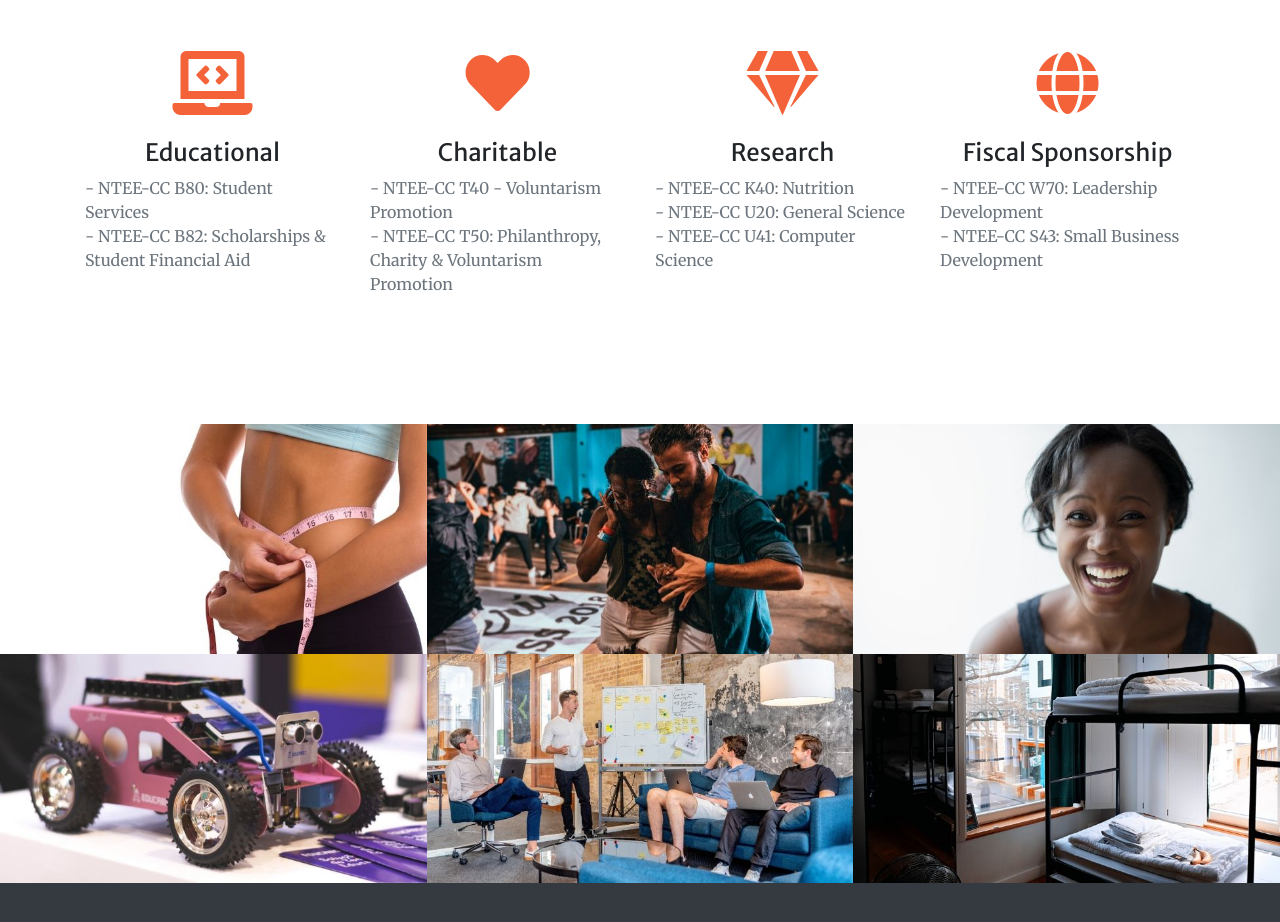
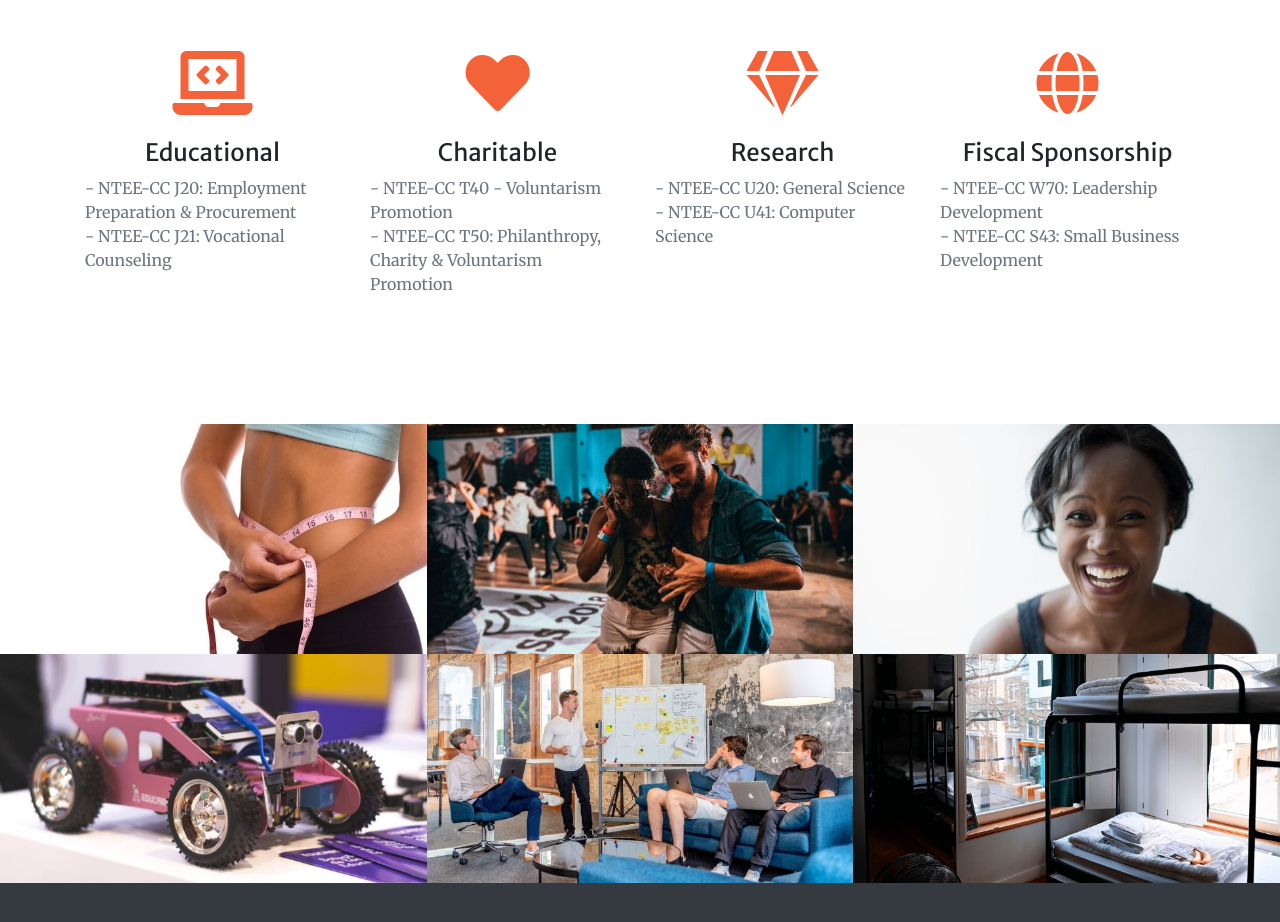
Before and after one commit to ericpalma/deigex.com, a website with bundled scripts: page index.html in a window 1280 px wide. Shown: the part 1713-2635 px from the top of the page. Built offline with nearby package versions, Linux system fonts and the light colour scheme.

Commit message:
Update index.html

```diff
--- a/index.html
+++ b/index.html
@@ -110,7 +110,7 @@
           <div class="mt-5">
             <i class="fas fa-4x fa-laptop-code text-primary mb-4"></i>
             <h3 class="h4 mb-2">Educational</h3>
-            <p class="text-muted mb-0 text-left">- NTEE-CC B80: Student Services<br>- NTEE-CC B82: Scholarships & Student Financial Aid</p>
+            <p class="text-muted mb-0 text-left">- NTEE-CC J20: Employment Preparation & Procurement<br>- NTEE-CC J21: Vocational Counseling</p>
           </div>
         </div>
         <div class="col-lg-3 col-md-6 text-center">
@@ -124,7 +124,7 @@
           <div class="mt-5">
             <i class="fas fa-4x fa-gem text-primary mb-4"></i>
             <h3 class="h4 mb-2">Research</h3>
-            <p class="text-muted mb-0 text-left">- NTEE-CC K40: Nutrition <br>- NTEE-CC U20: General Science <br>- NTEE-CC U41: Computer Science</p>
+            <p class="text-muted mb-0 text-left">- NTEE-CC U20: General Science <br>- NTEE-CC U41: Computer Science</p>
           </div>
         </div>
         <div class="col-lg-3 col-md-6 text-center">
```
